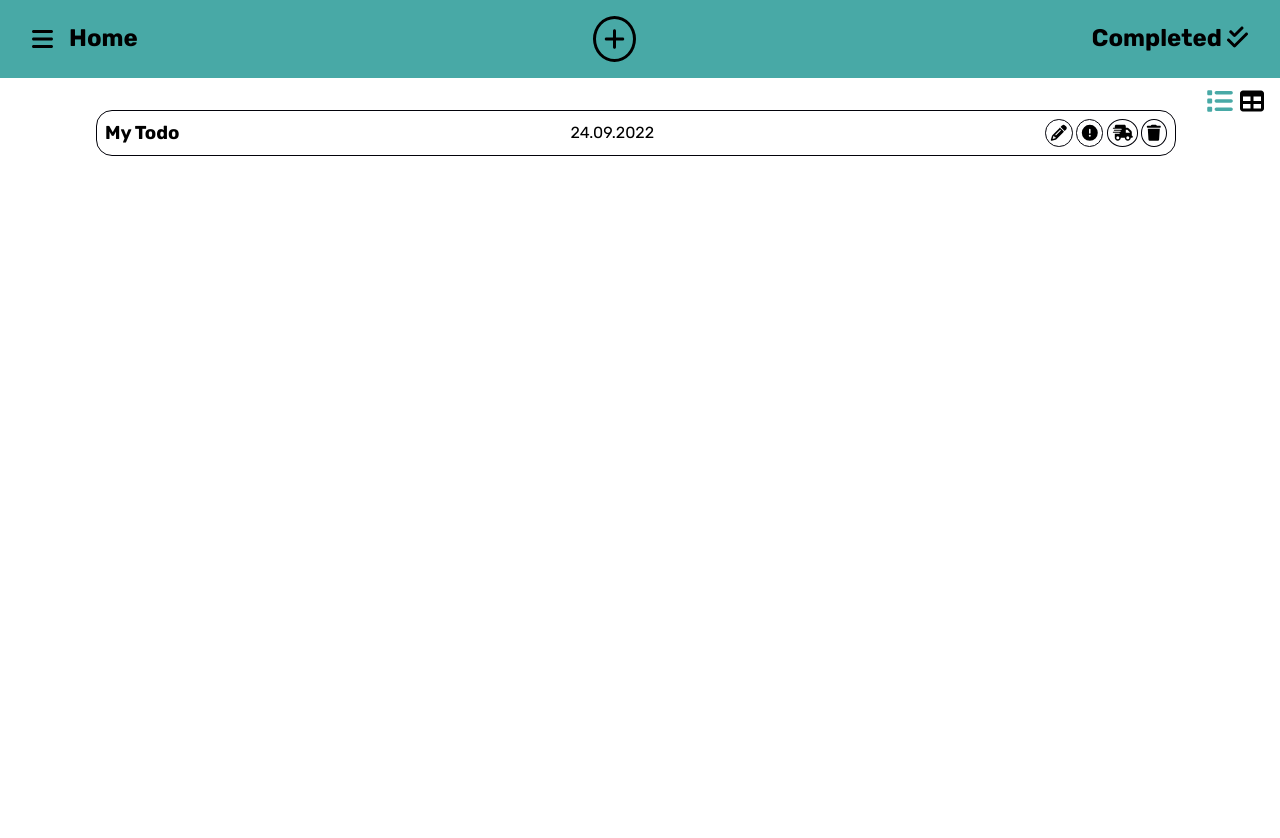
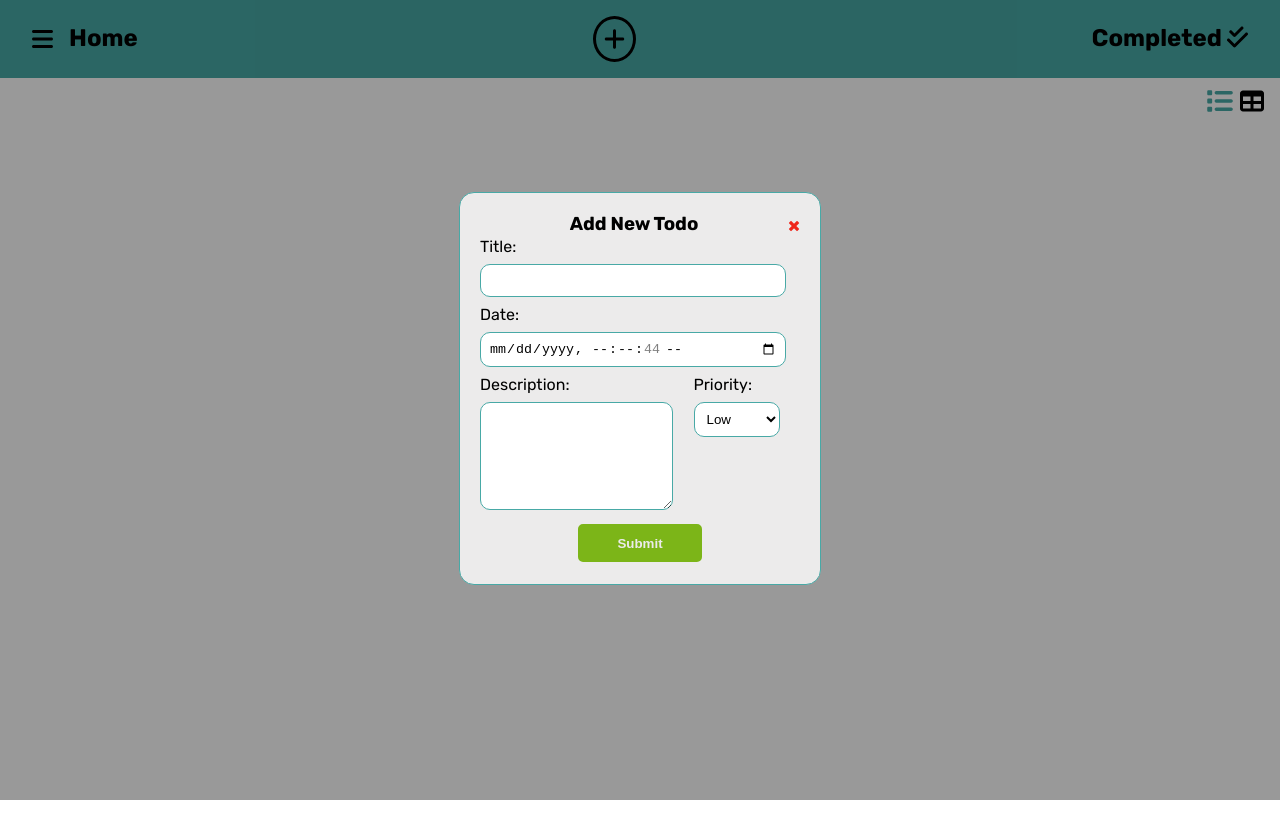
Before and after one commit to av-erencelik/todo-app, a website built with webpack: page src/index.html in a window 1280 px wide. Both pictures are taken after a click on the element 614 px from the left and 39 px from the top of the page. Built offline with nearby package versions, Linux system fonts and the light colour scheme.

Commit message:
add current date as min value with date-fns format

```diff
--- a/package.json
+++ b/package.json
@@ -22,6 +22,7 @@
     "@fortawesome/fontawesome-free": "^6.2.0",
     "css-loader": "^6.7.1",
     "css-minimizer-webpack-plugin": "^4.1.0",
+    "date-fns": "^2.29.3",
     "html-loader": "^4.2.0",
     "html-webpack-plugin": "^5.5.0",
     "mini-css-extract-plugin": "^2.6.1",
--- a/src/cardStyling.js
+++ b/src/cardStyling.js
@@ -11,17 +11,17 @@ function cardStyle(content,card) {
     card.classList.add('card-style')
 }
 export function styleCards(buttonActive,buttonNotActive) {
-    console.log(2)
+    const content = document.getElementById('content')
+    const card = document.getElementById('card')
+    if (card == null) {
+        return
+    }
     buttonActive.classList.add('active')
     buttonNotActive.classList.remove('active')
-    const content = document.getElementById('content')
-    const card = document.getElementById('card')
 
     if(content.classList.contains('flex')) {
         cardStyle(content,card)
-        console.log(0)
     }else {
         listStyle(content,card)
-        console.log(1)
     }
 }
--- a/src/index.html
+++ b/src/index.html
@@ -36,7 +36,7 @@
 
             </div>
             <div class="content flex" id="content">
-                <div class="card list-style" id="card">
+                <!-- <div class="card list-style" id="card">
                     <h3 id="title">My Todo</h3>
                     <p id="date">24.09.2022</p>
                     <div class="edits">
@@ -68,7 +68,7 @@
                             </div>
                         </div>
                     </div>
-                </div>
+                </div> -->
             </div>
         </section>
     </main>
@@ -86,5 +86,38 @@
             </form>
         </div>
   </div>
+
+  <div class="modal-add" id="modalAdd">
+    <div class="modalAdd-Content">
+        <span class="close" id="closeModalAdd">&times;</span>
+        <h3>Add New Todo</h3>
+        <form class="addTodo" id="addTodo">
+            <div class="input-group">
+                <label for="inputTitle">Title:</label>
+                <input type="text" id="inputTitle" required>
+            </div>
+            <div class="input-group">
+                <label for="inputDate">Date:</label>
+                <input type="datetime-local" id="inputDate" min="2022-05-05T16:15:23" required>
+            </div>
+            <div class="input-group input-flex">
+                <div class="textarea">
+                    <label for="inputDescription">Description:</label>
+                    <textarea cols="20" rows="6" required id="inputDescription"></textarea>
+                </div>
+                <div class="select-group">
+                    <label for="inputPriority">Priority:</label>
+                    <select id="inputPriority" required>
+                        <option value="low">Low</option>
+                        <option value="medium">Medium</option>
+                        <option value="high">High</option>
+                    </select>
+                </div>
+            </div>
+            <button type="submit" id="submitBtn">Submit</button>
+
+        </form>
+    </div>
+  </div>
 </body>
 </html>
--- a/src/main.js
+++ b/src/main.js
@@ -4,7 +4,7 @@ import '@fortawesome/fontawesome-free/js/solid'
 import '@fortawesome/fontawesome-free/js/regular'
 import '@fortawesome/fontawesome-free/js/brands'
 import {displaySidebar,displayDropdown} from './display'
-import {displayModal} from './modals'
+import {displayModal,displayModalAdd} from './modals'
 import {styleCards} from './cardStyling'
 
 // modal variables
@@ -14,6 +14,10 @@ let btn = document.getElementById("projectForm");
 // display dropdown and sidebar variables
 const myProjects = document.getElementById('myProjects')
 const bars = document.getElementById('bars')
+// modalAdd variables
+let modalAdd = document.getElementById('modalAdd')
+let closeModalAdd = document.getElementById('closeModalAdd')
+let openModalAddBtn = document.getElementById('add')
 // displaying sidebar
 bars.addEventListener('click',displaySidebar)
 // displaying dropdown
@@ -24,6 +28,8 @@ closeProject.onclick =  () => displayModal(modal)
 window.onclick = function(event) {
     if (event.target == modal) {
        displayModal(modal)
+    }else if (event.target == modalAdd) {
+        displayModalAdd(modalAdd)
     }
 }
 // Styling cards
@@ -32,3 +38,6 @@ const tableButton = document.getElementById('table')
 console.log(listButton + tableButton)
 listButton.addEventListener('click',() => styleCards(listButton,tableButton))
 tableButton.addEventListener('click',() => styleCards(tableButton,listButton))
+// modaladd event listener
+openModalAddBtn.onclick = () => displayModalAdd(modalAdd)
+closeModalAdd.onclick = () => displayModalAdd(modalAdd)
--- a/src/modals.js
+++ b/src/modals.js
@@ -1,3 +1,4 @@
+import { format } from 'date-fns';
 
 export function displayModal(modal) {
     if(modal.style.display != 'block') {
@@ -12,3 +13,29 @@ export function displayModal(modal) {
         }, 600)
     }
 }
+export function displayModalAdd(modalAdd) {
+    if(modalAdd.style.display != 'block') {
+        modalAdd.style.display = 'block'
+        addLocalDate()
+        setTimeout(function() {
+            modalAdd.style.opacity = '1'
+        }, 100)
+    }else {
+        modalAdd.style.opacity = '0.01'
+        setTimeout(function() {
+            modalAdd.style.display = "none";
+        }, 600)
+        deleteValuesOfForm()
+    }
+}
+function addLocalDate() {
+    let currentDate = format(new Date(), "yyyy-MM-dd'T'HH:mm:ss")
+    let inputDate = document.getElementById('inputDate')
+    inputDate.setAttribute('min', currentDate)
+}
+function deleteValuesOfForm() {
+    document.getElementById('inputDate').value = ''
+    document.getElementById('inputTitle').value = ''
+    document.getElementById('inputDescription').value = ''
+    document.getElementById('projectName').value = ''
+}
--- a/src/styles.scss
+++ b/src/styles.scss
@@ -360,3 +360,91 @@ main {
     border-color: $success;
     cursor: pointer;
   }
+// modal add Todo
+.modal-add {
+    display: none;
+    position: fixed;
+    z-index: 1;
+    left: 0;
+    top: 0;
+    width: 100%;
+    height: 100%;
+    overflow: auto;
+    background-color: rgb(0,0,0);
+    background-color: rgba(0,0,0,0.4);
+    transition: all 1s;
+    opacity: 0.01;
+    .modalAdd-Content {
+        background-color: $white;
+        margin: 15% auto;
+        padding: 20px;
+        border: 1px solid $primary;
+        width: 20rem;
+        border-radius: 15px;
+        h3 {
+            text-align: center;
+        }
+        .addTodo {
+            width: 100%;
+            display: flex;
+            flex-direction: column;
+            .input-group {
+                .textarea {
+                    label {
+                        display: block;
+                    }
+                    textarea {
+                        margin: 0.5rem 0;
+                        padding: 8px;
+                        border-radius: 10px;
+                        outline: none;
+                        border: 1px solid $primary;
+                        transition: all 0.3s;
+                        &:focus {
+                            box-shadow: 0 0 5px $primary;
+                        }
+                    }
+                }
+            }
+            .input-flex {
+                display: flex;
+                .select-group {
+                    margin: 0 auto;
+                    select {
+                        margin: 0.5rem 0;
+                        padding: 8px;
+                        border-radius: 10px;
+                        outline: none;
+                        border: 1px solid $primary;
+                        transition: all 0.3s;
+                        background-color: white;
+                        &:focus {
+                            box-shadow: 0 0 5px $primary;
+                        }
+                    }
+                    label {
+                        display: block;
+                    }
+                }
+            }
+            button {
+                padding: 0.7rem 1rem;
+                background-color: $success;
+                color: $white;
+                border: 2px solid $white;
+                border-radius: 7px;
+                margin: 0 auto;
+                width: 40%;
+                display: block;
+                font-weight: bold;
+                transition: all 0.3s;
+                &:hover {
+                    background-color: $white;
+                    color: $success;
+                    border-color: $success;
+                    cursor: pointer;
+                }
+            }
+        }
+    }
+}
```
Also changed, not shown: 1 other file.
